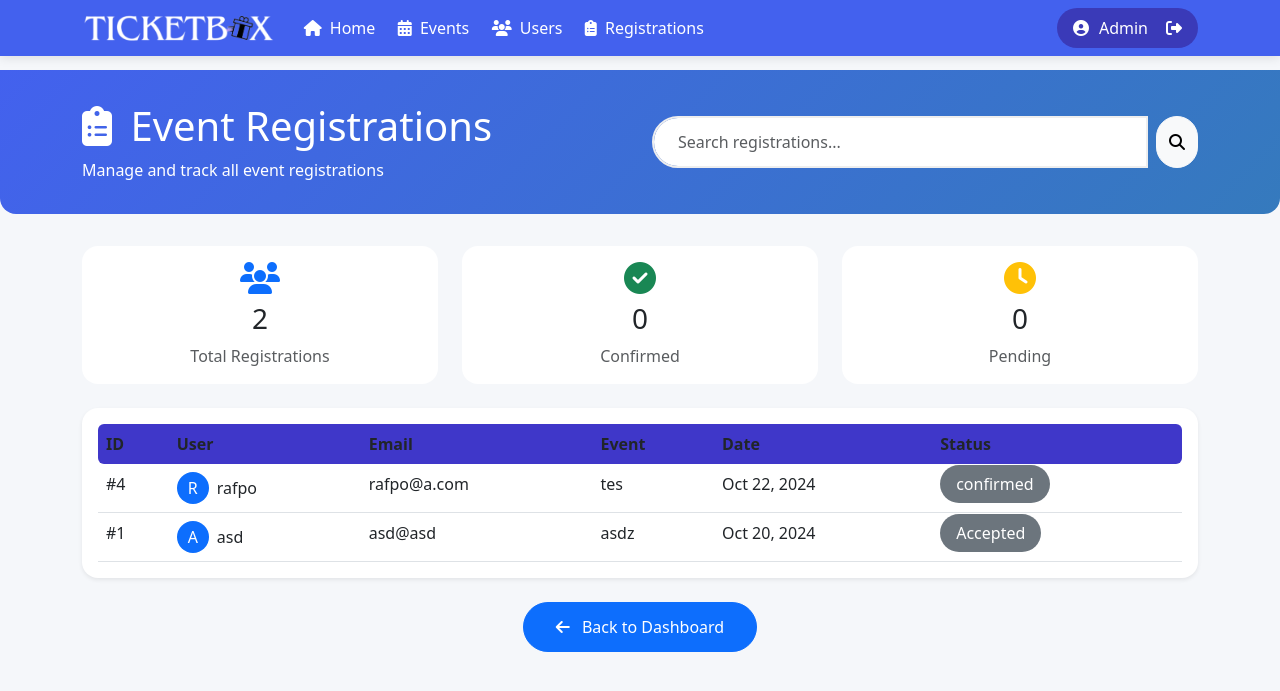
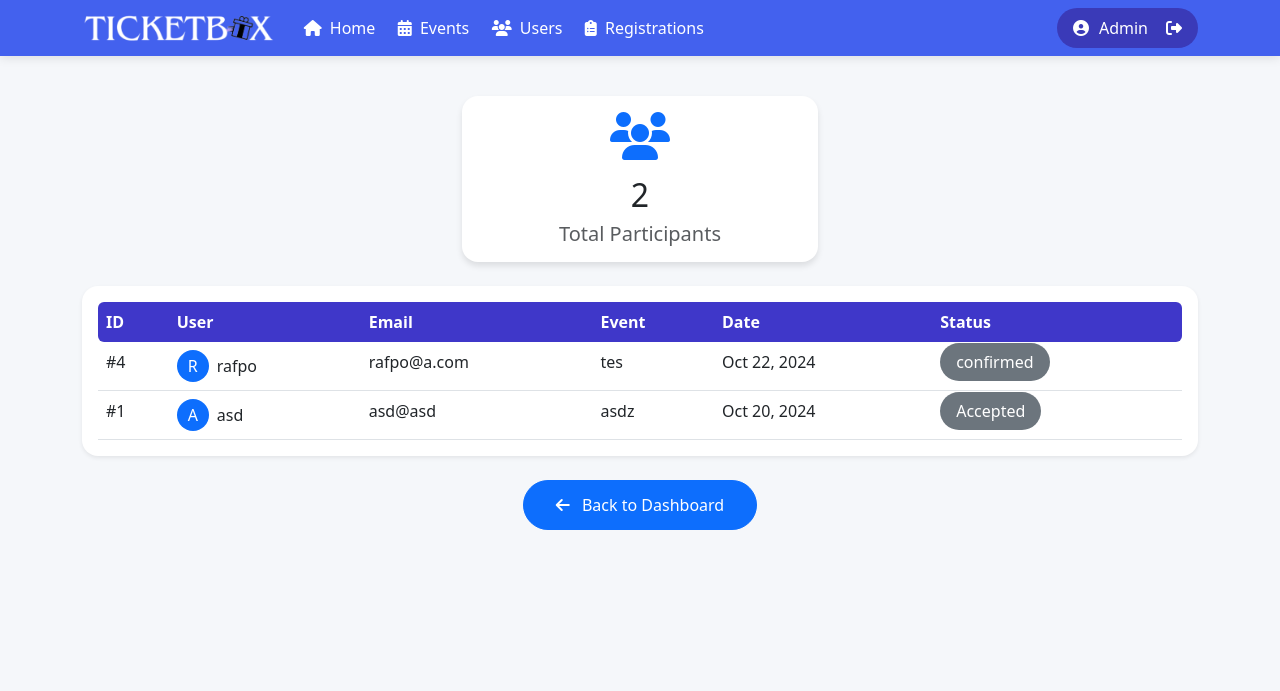
Before and after one commit to itzreiii/midExam-lecWebProg, a PHP site: page /webprog-lecture/admin/registrations.php in a window 1280 px wide. Shown: the top 691 px of the page. Run offline with PHP 8.4, Linux system fonts and the light colour scheme; data comes from the database, SQL or seed files in the repository.

Commit message:
Update registrations.php

```diff
--- a/lec/admin/registrations.php
+++ b/lec/admin/registrations.php
@@ -28,29 +28,21 @@ include_once '../includes/adminheader.php';  // Include the header/navbar
     <link href="https://cdnjs.cloudflare.com/ajax/libs/bootstrap/5.3.0/css/bootstrap.min.css" rel="stylesheet">
     <link href="https://cdnjs.cloudflare.com/ajax/libs/font-awesome/6.4.0/css/all.min.css" rel="stylesheet">
     <style>
-         :root {
+        :root {
             --primary-color: #4361ee;
             --secondary-color: #3f37c9;
-            --accent-color: #4895ef;
-            --light-bg: #f8f9fa;
         }
 
         body {
             background-color: #f5f7fa;
-        }
-
-        .page-header {
-            background: linear-gradient(135deg, var(--primary-color), #357abd);
-            color: white;
-            padding: 2rem 0;
-            margin-bottom: 2rem;
-            border-radius: 0 0 1rem 1rem;
+            padding-top: 2rem;
         }
 
         .stats-card {
             border: none;
             border-radius: 1rem;
             transition: transform 0.3s;
+            box-shadow: 0 4px 6px rgba(0, 0, 0, 0.1);
         }
 
         .stats-card:hover {
@@ -65,6 +57,7 @@ include_once '../includes/adminheader.php';  // Include the header/navbar
 
         .table th {
             background-color: var(--secondary-color);
+            color: white;
             border: none;
         }
 
@@ -72,12 +65,6 @@ include_once '../includes/adminheader.php';  // Include the header/navbar
             padding: 0.5em 1em;
             border-radius: 2em;
             font-weight: 500;
-        }
-
-        .search-box {
-            border-radius: 2rem;
-            padding: 0.75rem 1.5rem;
-            border: 2px solid #eee;
         }
 
         .back-btn {
@@ -90,78 +77,21 @@ include_once '../includes/adminheader.php';  // Include the header/navbar
             .table-responsive {
                 font-size: 0.9rem;
             }
-
-            .stats-card {
-                margin-bottom: 1rem;
-            }
         }
     </style>
 </head>
 <body>
-    <!-- Page Header -->
-    <div class="page-header">
-        <div class="container">
-            <div class="row align-items-center">
-                <div class="col-md-6">
-                    <h1 class="mb-2">
-                        <i class="fas fa-clipboard-list me-2"></i>
-                        Event Registrations
-                    </h1>
-                    <p class="mb-0">Manage and track all event registrations</p>
-                </div>
-                <div class="col-md-6">
-                    <div class="input-group">
-                        <input type="text" class="form-control search-box" placeholder="Search registrations...">
-                        <button class="btn btn-light rounded-pill ms-2">
-                            <i class="fas fa-search"></i>
-                        </button>
-                    </div>
-                </div>
-            </div>
-        </div>
-    </div>
-
     <div class="container">
-        <!-- Stats Cards -->
-        <div class="row mb-4">
+        <!-- Single Stats Card for Total Participants -->
+        <div class="row justify-content-center mb-4 pt-5 mt-3">
             <div class="col-md-4">
                 <div class="card stats-card">
                     <div class="card-body text-center">
-                        <i class="fas fa-users fa-2x text-primary mb-2"></i>
-                        <h3 class="card-title">
+                        <i class="fas fa-users fa-3x text-primary mb-3"></i>
+                        <h2 class="card-title mb-2">
                             <?php echo count($registrations); ?>
-                        </h3>
-                        <p class="card-text text-muted">Total Registrations</p>
-                    </div>
-                </div>
-            </div>
-            <div class="col-md-4">
-                <div class="card stats-card">
-                    <div class="card-body text-center">
-                        <i class="fas fa-check-circle fa-2x text-success mb-2"></i>
-                        <h3 class="card-title">
-                            <?php
-                            echo count(array_filter($registrations, function($r) {
-                                return $r['status'] === 'Confirmed';
-                            }));
-                            ?>
-                        </h3>
-                        <p class="card-text text-muted">Confirmed</p>
-                    </div>
-                </div>
-            </div>
-            <div class="col-md-4">
-                <div class="card stats-card">
-                    <div class="card-body text-center">
-                        <i class="fas fa-clock fa-2x text-warning mb-2"></i>
-                        <h3 class="card-title">
-                            <?php
-                            echo count(array_filter($registrations, function($r) {
-                                return $r['status'] === 'Pending';
-                            }));
-                            ?>
-                        </h3>
-                        <p class="card-text text-muted">Pending</p>
+                        </h2>
+                        <p class="card-text text-muted h5">Total Participants</p>
                     </div>
                 </div>
             </div>
@@ -226,6 +156,5 @@ include_once '../includes/adminheader.php';  // Include the header/navbar
     </div>
 
     <script src="https://cdnjs.cloudflare.com/ajax/libs/bootstrap/5.3.0/js/bootstrap.bundle.min.js"></script>
-</script>
 </body>
 </html>
```
